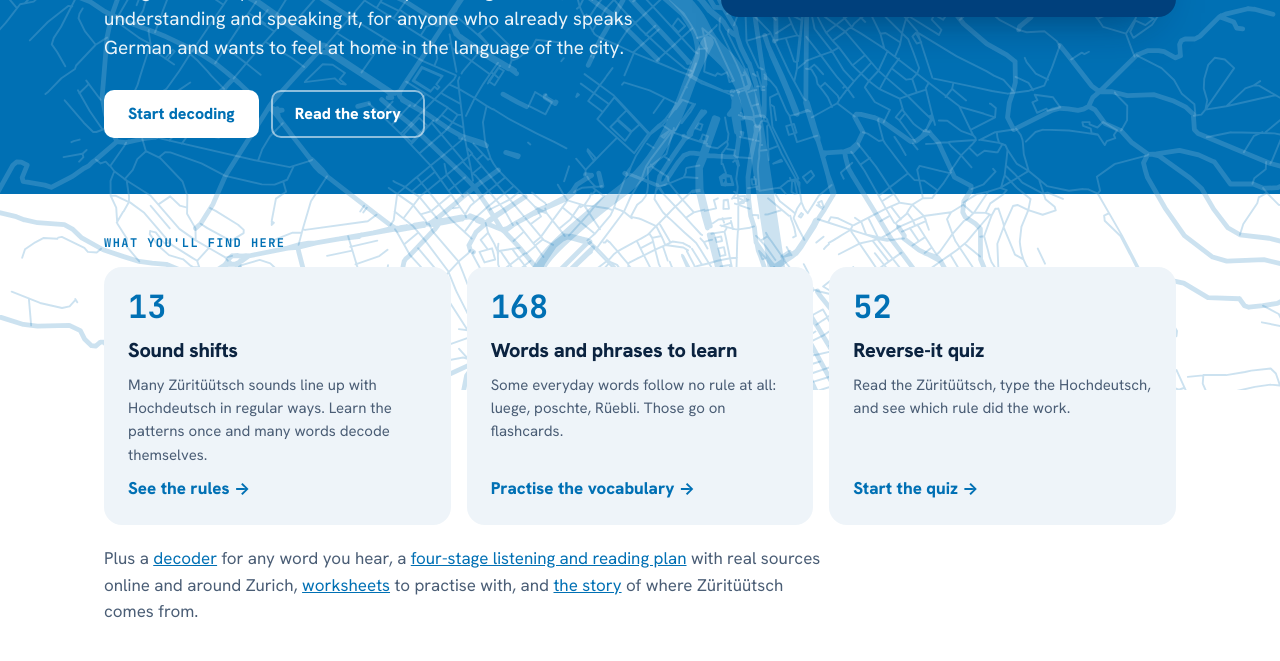
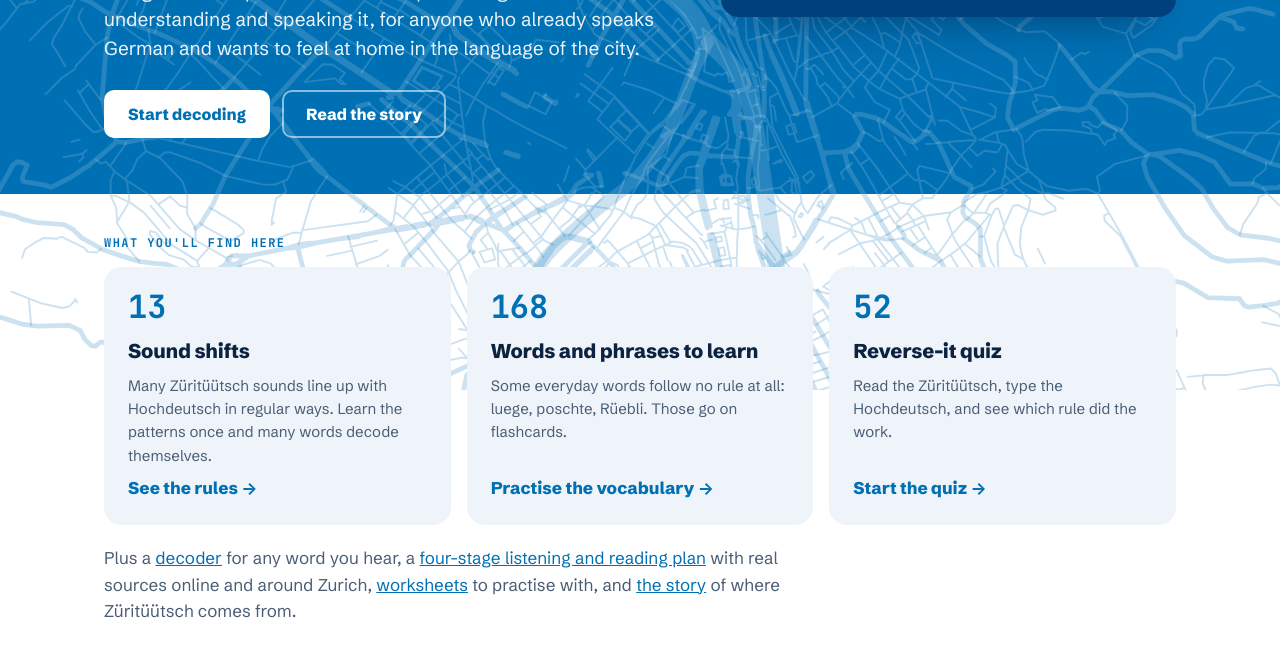
Before and after one commit to cemreozertas/zueri-tuetsch, a plain HTML site: page index.html in a window 1280 px wide. Shown: the part 410-1071 px from the top of the page. Drawn offline with Linux system fonts and the light colour scheme.

Commit message:
Switch to Schibsted Grotesk, refresh screenshots and preview image

```diff
--- a/styles.css
+++ b/styles.css
@@ -1,8 +1,8 @@
 /* Züri-Tüütsch Decoder · "Abfahrt" in Zürich city colours */
 
-@font-face { font-family: "Hanken Grotesk"; src: url("fonts/hanken-grotesk-latin-400-normal.woff2") format("woff2"); font-weight: 400; font-display: swap; }
-@font-face { font-family: "Hanken Grotesk"; src: url("fonts/hanken-grotesk-latin-600-normal.woff2") format("woff2"); font-weight: 600; font-display: swap; }
-@font-face { font-family: "Hanken Grotesk"; src: url("fonts/hanken-grotesk-latin-800-normal.woff2") format("woff2"); font-weight: 800; font-display: swap; }
+@font-face { font-family: "Schibsted Grotesk"; src: url("fonts/schibsted-grotesk-latin-400-normal.woff2") format("woff2"); font-weight: 400; font-display: swap; }
+@font-face { font-family: "Schibsted Grotesk"; src: url("fonts/schibsted-grotesk-latin-600-normal.woff2") format("woff2"); font-weight: 600; font-display: swap; }
+@font-face { font-family: "Schibsted Grotesk"; src: url("fonts/schibsted-grotesk-latin-800-normal.woff2") format("woff2"); font-weight: 800; font-display: swap; }
 @font-face { font-family: "JetBrains Mono"; src: url("fonts/jetbrains-mono-latin-700-normal.woff2") format("woff2"); font-weight: 700; font-display: swap; }
 
 :root {
@@ -30,7 +30,7 @@
   --r: 10px;
   --r-lg: 18px;
 
-  --font: "Hanken Grotesk", system-ui, -apple-system, "Segoe UI", Roboto, Arial, sans-serif;
+  --font: "Schibsted Grotesk", system-ui, -apple-system, "Segoe UI", Roboto, Arial, sans-serif;
   --mono: "JetBrains Mono", ui-monospace, "SF Mono", Menlo, Consolas, monospace;
 }
 
```
Also changed, not shown: docs/screenshot-decode.png, docs/screenshot-hero.png, docs/screenshot-plan.png, docs/screenshot-quiz.png, docs/screenshot-story.png, docs/screenshot-vocabulary.png, fonts/OFL-SchibstedGrotesk.txt, fonts/hanken-grotesk-latin-400-normal.woff2 (deleted), fonts/hanken-grotesk-latin-600-normal.woff2 (deleted), fonts/hanken-grotesk-latin-800-normal.woff2 (deleted), fonts/schibsted-grotesk-latin-400-normal.woff2 (added), fonts/schibsted-grotesk-latin-600-normal.woff2 (added), fonts/schibsted-grotesk-latin-800-normal.woff2 (added), og-image.png, 1 other file.
